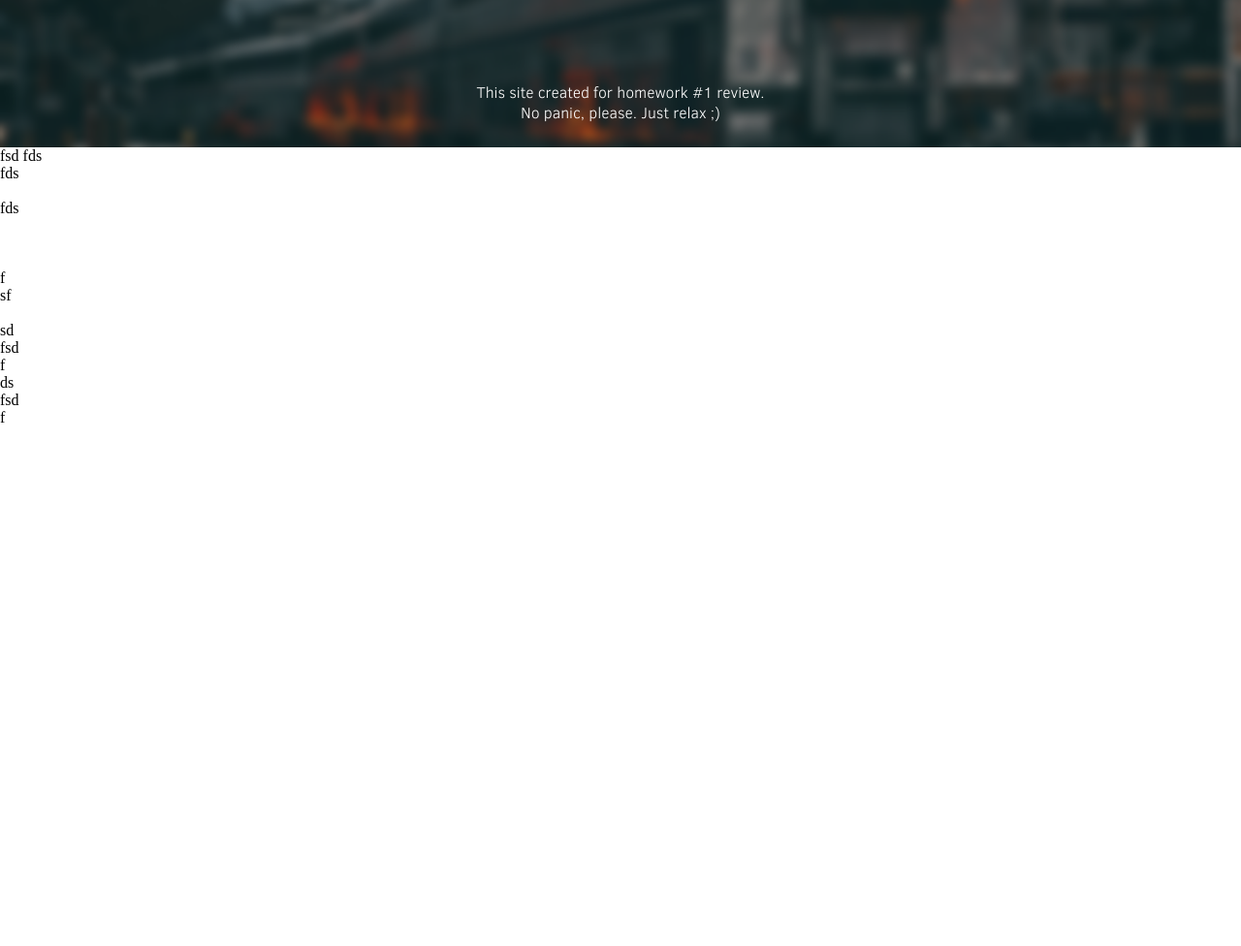
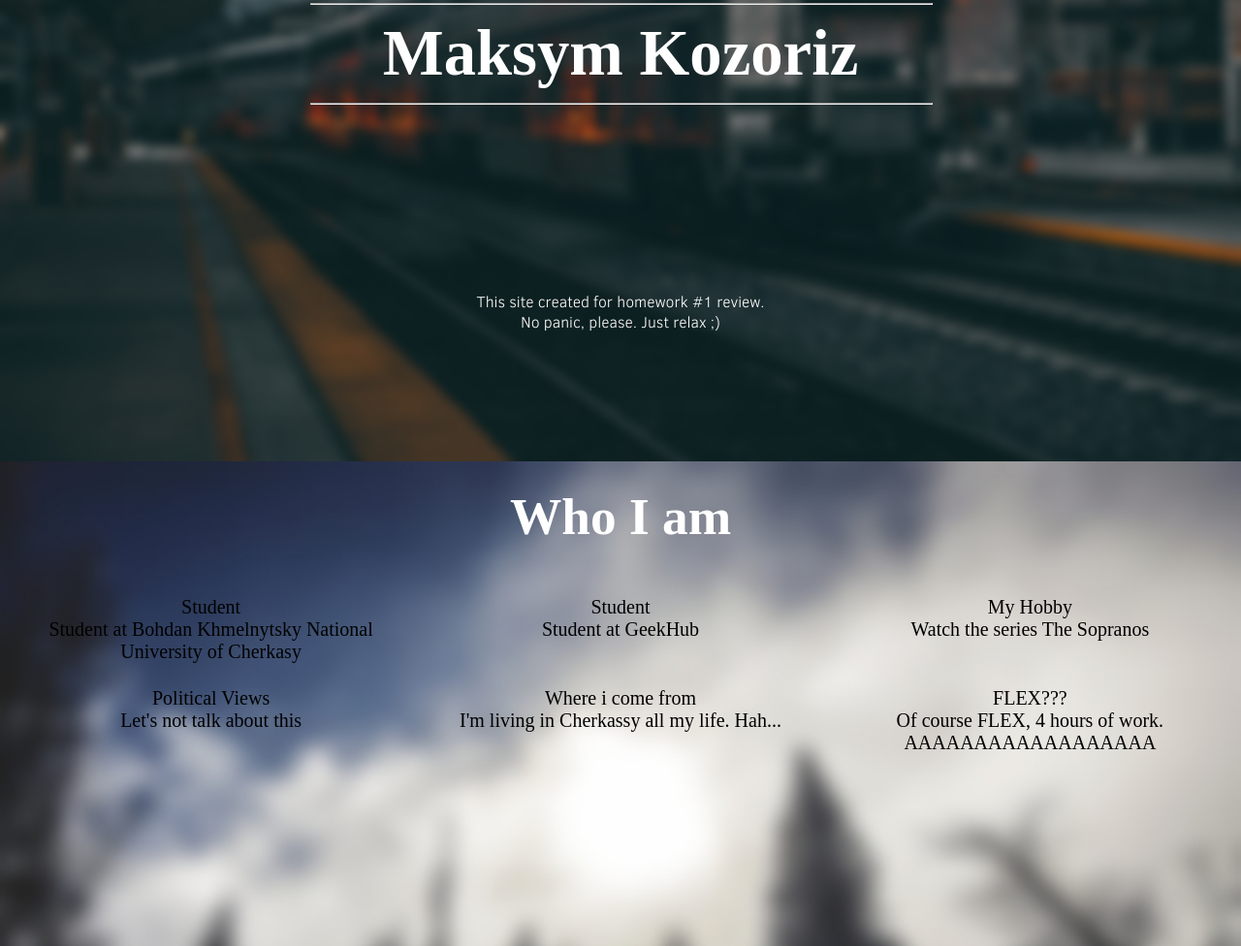
Before and after one commit to maksimanom/GeekHub, a plain HTML site: page index.html in a window 1280 px wide. Shown: the part 324-1300 px from the top of the page at 97% size. Before the commit the page ends 800 px from the top, so only its background shows below. Drawn offline with Linux system fonts and the light colour scheme.

Commit message:
First block changed + second block

```diff
--- a/index.html
+++ b/index.html
@@ -5,11 +5,10 @@
     <link rel="stylesheet" type="text/css" href="style/style.css">
 </head>
 <body>
-
 <div class="header" >
     <div id="menu">
         <div id="home">Home</div>
-        <div id="aboutMe">Who Am I</div>
+        <div id="aboutMe">Who I am</div>
         <div id="contacts">My contacts</div>
     </div>
     <div class="headerText">
@@ -22,20 +21,39 @@
         No panic, please. Just relax ;)
     </div>
 </div>
-
-<!-- Text below just for fun  -->
-<div>fsd
-    fds<br>
-    fds<br><br>
-    fds<br><br><br><br>
-    f<br>
-    sf<br><br>
-    sd<br>
-    fsd<br>
-    f<br>
-    ds<br>
-    fsd<br>
-    f</div>
+<!-- Block 2  -->
+<div class="WhoIAm">
+    <div class="blockTitle">
+        Who I am
+    </div>
+    <div class="container">
+        <div class="element">
+            Student <br>
+            Student at Bohdan Khmelnytsky National University of Cherkasy
+        </div>
+        <div class="element">
+            Student <br>
+            Student at GeekHub
+        </div>
+        <div class="element">
+            My Hobby <br>
+            Watch the series The Sopranos
+        </div>
+        <div class="element">
+            Political Views <br>
+            Let's not talk about this
+        </div>
+        <div class="element">
+            Where i come from <br>
+            I'm living in Cherkassy all my life. Hah...
+        </div>
+        <div class="element">
+            FLEX??? <br>
+            Of course FLEX, 4 hours of work.
+            AAAAAAAAAAAAAAAAAA
+        </div>
+    </div>
+</div>
 
 </body>
 </html>
--- a/style/style.css
+++ b/style/style.css
@@ -8,7 +8,7 @@
 }
 .header{
     width:100%;
-    height: auto;
+    height: 100vh;
     background-image: url(../img/header2.png);
     background-repeat: no-repeat;
     background-size: cover;
@@ -27,16 +27,43 @@
     color: white;
 }
 .headerText{
-    margin-top: 10%;
-    font-weight: bold;
-    text-align: center;
-    font-size: 50pt;
-    color: white;
-}
+     margin-top: 35vh;
+     font-weight: bold;
+     text-align: center;
+     font-size: 50pt;
+     color: white;
+ }
 .headerDescription{
-    margin-top: 10%;
+    margin-top: 15%;
     padding-bottom: 2%;
     color: white;
     text-align: center;
     font-family: myLightFont;
 }
+.blockTitle{
+    color: white;
+    padding-top: 2%;
+    font-weight: bold;
+    text-align: center;
+    font-size: 40pt;
+}
+.WhoIAm{
+    width:100%;
+    height: 100vh;
+    background-image: url(../img/WhoIAm.jpg);
+    background-repeat: no-repeat;
+    background-size: cover;
+}
+.container{
+    margin-top: 2%;
+    display: flex;
+    flex-flow: row wrap;
+    justify-content: space-evenly;
+    align-items: stretch;
+}
+.element{
+    padding-top: 2%;
+    font-size: 15pt;
+    flex-basis: 32%;
+    text-align: center;
+}
```
Also changed, not shown: img/WhoIAm.jpg (added), index.js (deleted), style.css (deleted), 1 other file.
